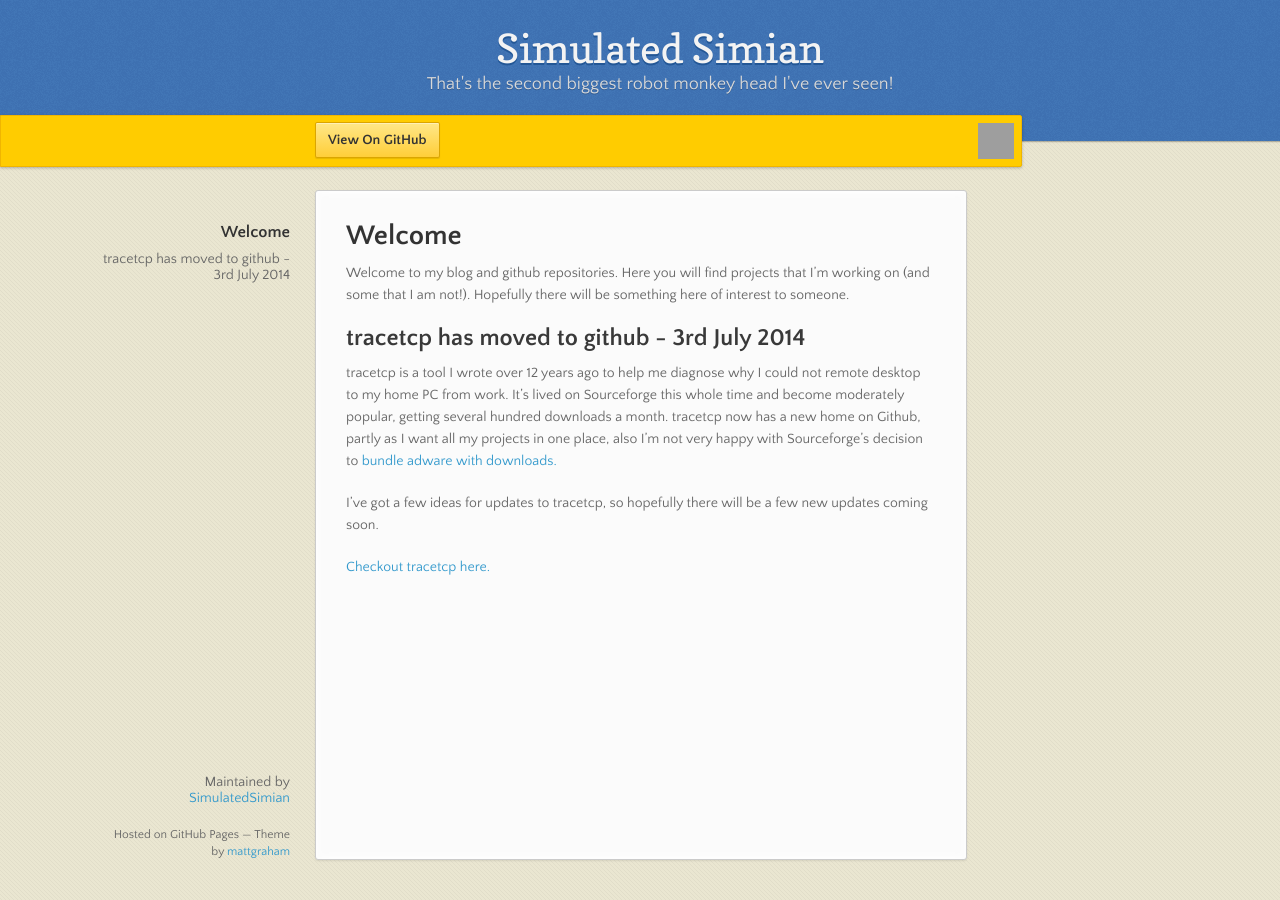
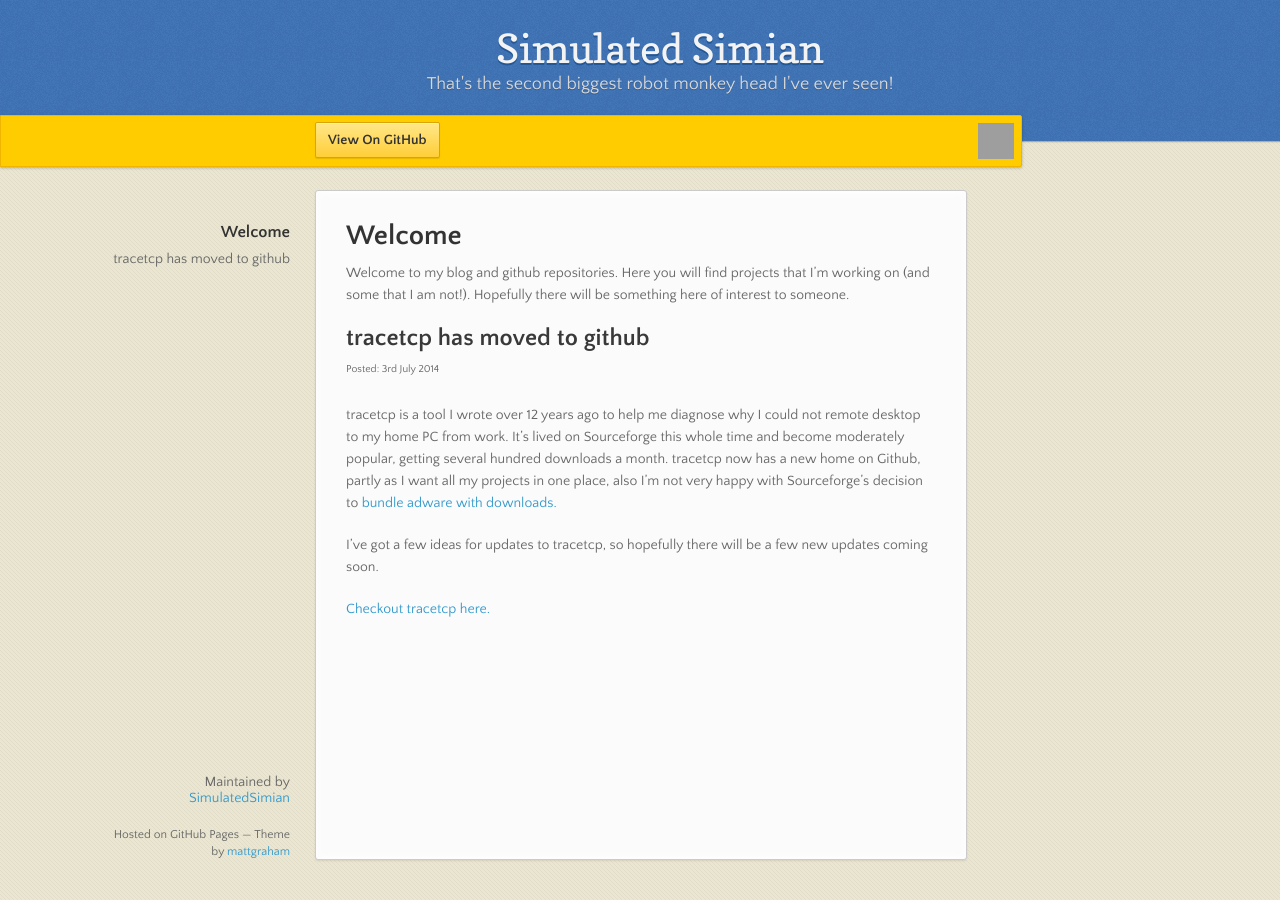
Before and after one commit to SimulatedSimian/SimulatedSimian.github.io, a Jekyll site: the page built from index.md, in a window 1280 px wide. Built offline with Jekyll 4.4.1, drawn with Linux system fonts in a browser that asks for light colours; nearby versions of some CDN libraries; grey boxes are pictures that could not be loaded.

Commit message:
Update index.md

```diff
--- a/index.md
+++ b/index.md
@@ -11,7 +11,8 @@ projectrepo: https://github.com/SimulatedSimian/
 
 Welcome to my blog and github repositories. Here you will find projects that I'm working on (and some that I am not!). Hopefully there will be something here of interest to someone.
 
-## tracetcp has moved to github - 3rd July 2014
+## tracetcp has moved to github
+<sup>Posted: 3rd July 2014</sup>
 
 tracetcp is a tool I wrote over 12 years ago to help me diagnose why I could not remote desktop to my home PC from work. It's lived on Sourceforge this whole time and become moderately popular, getting several hundred downloads a month. tracetcp now has a new home on Github, partly as I want all my projects in one place, also I’m not very happy with Sourceforge’s decision to [bundle adware with downloads.](http://lwn.net/Articles/564250/)
 
```
